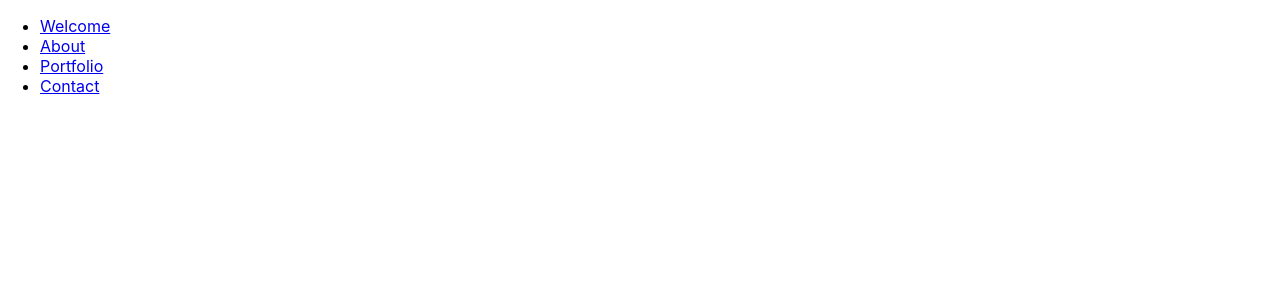
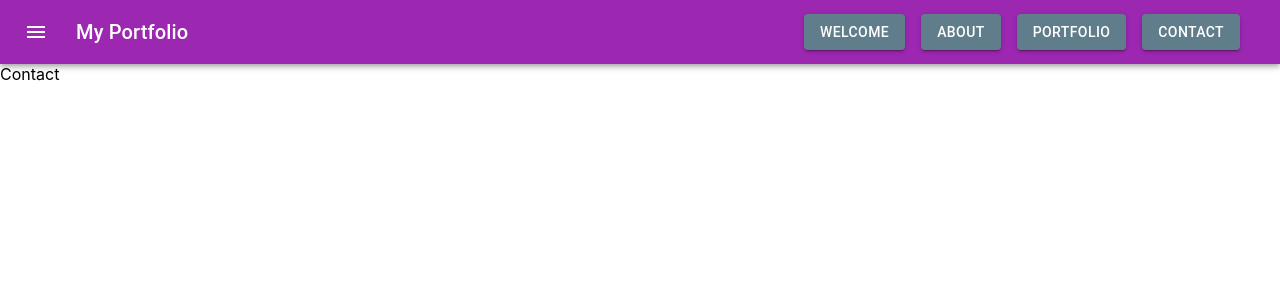
Before and after one commit to jlameiro87/portfolio, a React (Create React App) app: page /contact in a window 1280 px wide. Shown: the top 300 px of the page. Built offline with nearby package versions, Linux system fonts and the light colour scheme.

Commit message:
Continue refactoring

```diff
--- a/package.json
+++ b/package.json
@@ -4,6 +4,7 @@
   "private": true,
   "dependencies": {
     "@material-ui/core": "^4.12.1",
+    "@material-ui/icons": "^4.11.2",
     "@testing-library/jest-dom": "^5.11.4",
     "@testing-library/react": "^11.1.0",
     "@testing-library/user-event": "^12.1.10",
--- a/src/components/Contact.js
+++ b/src/components/Contact.js
@@ -1,7 +1,7 @@
 const Contact = () => {
   return (
     <div>
-
+      Contact
     </div>
   )
 }
--- a/src/components/Header.js
+++ b/src/components/Header.js
@@ -1,25 +1,59 @@
 import { Link } from "react-router-dom";
+import { makeStyles, ThemeProvider, createTheme } from '@material-ui/core/styles';
+import AppBar from '@material-ui/core/AppBar';
+import Toolbar from '@material-ui/core/Toolbar';
+import IconButton from '@material-ui/core/IconButton';
+import MenuIcon from '@material-ui/icons/Menu';
+import Typography from '@material-ui/core/Typography';
+import Button from '@material-ui/core/Button';
+import { purple, blueGrey } from '@material-ui/core/colors';
+
+const useStyles = makeStyles((theme) => ({
+  root: {
+    flexGrow: 1,
+  },
+  menuButton: {
+    marginRight: theme.spacing(2),
+  },
+  title: {
+    flexGrow: 1,
+  },
+}));
+
+const theme = createTheme({
+  palette: {
+    primary: {
+      main: purple[500]
+    },
+    secondary: {
+      main: blueGrey[500]
+    }
+  }
+});
 
 const Header = () => {
+  const classes = useStyles();
+
   return (
-    <div>
-      <nav>
-        <ul>
-          <li>
-            <Link to="/">Welcome</Link>
-          </li>
-          <li>
-            <Link to="/about">About</Link>
-          </li>
-          <li>
-            <Link to="/portfolio">Portfolio</Link>
-          </li>
-          <li>
-            <Link to="/contact">Contact</Link>
-          </li>
-        </ul>
-      </nav>
-    </div>
+    <ThemeProvider theme={theme}>
+      <div className={classes.root}>
+        <AppBar position="static" color="primary">
+          <Toolbar>
+            <IconButton edge="start" className={classes.menuButton} color="inherit" aria-label="menu">
+              <MenuIcon />
+            </IconButton>
+            <Typography variant="h6" className={classes.title}>
+              My Portfolio
+            </Typography>
+
+            <Link to="/"><Button className={classes.menuButton} variant="contained" color="secondary">Welcome</Button></Link>
+            <Link to="/about"><Button className={classes.menuButton} variant="contained" color="secondary">About</Button></Link>
+            <Link to="/portfolio"><Button className={classes.menuButton} variant="contained" color="secondary">Portfolio</Button></Link>
+            <Link to="/contact"><Button className={classes.menuButton} variant="contained" color="secondary">Contact</Button></Link>
+          </Toolbar>
+        </AppBar>
+      </div>
+    </ThemeProvider>
   )
 }
 
--- a/src/components/Portfolio.js
+++ b/src/components/Portfolio.js
@@ -1,7 +1,7 @@
 const Portfolio = () => {
   return (
     <div>
-
+      Portfolio
     </div>
   )
 }
```
Also changed, not shown: 1 other file (tests, documents, lock files or other folders).
